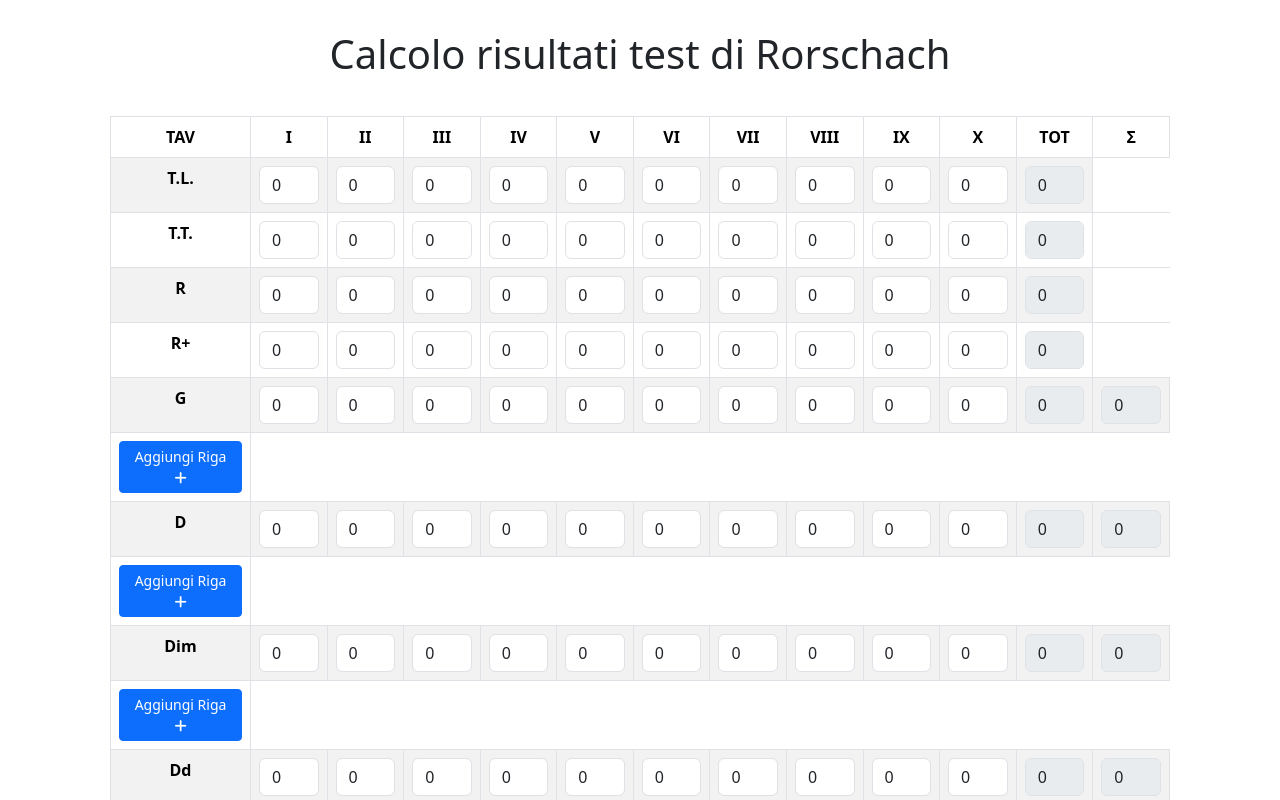
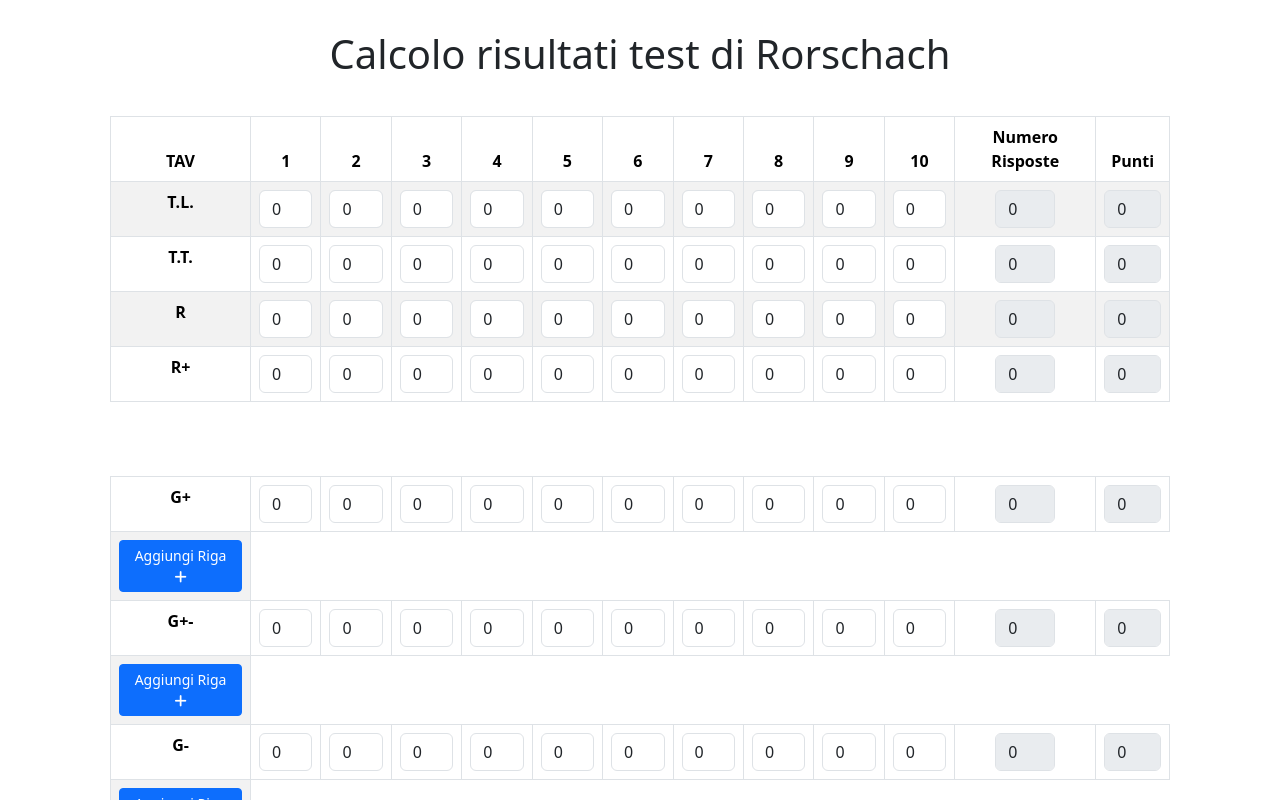
Before and after one commit to Iridion-github/rorschach, a React (Create React App) app in the folder my-app/: page / in a window 1280 px wide. Shown: the top 800 px of the page. Built offline with nearby package versions, Linux system fonts and the light colour scheme.

Commit message:
Fix some issues, add possibility of deleting rows

```diff
--- a/my-app/src/App.css
+++ b/my-app/src/App.css
@@ -87,3 +87,13 @@
 .reset-btn {
   margin-left: 5px;
 }
+
+.table-divider {
+  height: 75px;
+  width: 100%;
+}
+
+.delete-row-btn {
+  position: absolute;
+  left: 30px;
+}
--- a/my-app/src/App.tsx
+++ b/my-app/src/App.tsx
@@ -14,6 +14,7 @@ interface RowType {
   instances: number[];
   hasSigma?: boolean;
   canAddRow?: boolean;
+  canDelete?: boolean;
 }
 
 const insertAt = (array: any[], index: number, ...elementsArray: any[]) => {
@@ -36,50 +37,49 @@ const getPercentage = (partialValue: number, totalValue: number): number => {
 };
 
 function App() {
-  //todo: tot, % e Sigma sicuramente devono essere campi read-only autosettati.
-  const [firstTableCols] = useState(['TAV', 'I', 'II', 'III', 'IV', 'V', 'VI', 'VII', 'VIII', 'IX', 'X', 'TOT', 'Σ']);
-  const [secondTableCols] = useState(['TAV', 'I', 'II', 'III', 'IV', 'V', 'VI', 'VII', 'VIII', 'IX', 'X', 'TOT', '%']);
+  const [firstTableCols] = useState(['TAV', '1', '2', '3', '4', '5', '6', '7', '8', '9', '10', 'Numero Risposte', 'Punti']);
+  const [secondTableCols] = useState(['TAV', '1', '2', '3', '4', '5', '6', '7', '8', '9', '10', 'Numero Risposte', 'Punti']);
 
   const firstTableRowsInitialValue = useMemo(() => [
-    { id: '0', label: 'T.L.', section: 0, power: 0, instances: getInitialInstances(firstTableCols.length) },
-    { id: '1', label: 'T.T.', section: 0, power: 0, instances: getInitialInstances(firstTableCols.length) },
-    { id: '2', label: 'R', section: 0, power: 0, instances: getInitialInstances(firstTableCols.length) },
-    { id: '3', label: 'R+', section: 0, power: 0, instances: getInitialInstances(firstTableCols.length) },
-    { id: '4', label: 'G', hasSigma: true, canAddRow: true, section: 1, power: 0, instances: getInitialInstances(firstTableCols.length) },
+    { id: '0', label: 'T.L.', hasSigma: true, section: 0, power: 0, instances: getInitialInstances(firstTableCols.length) },
+    { id: '1', label: 'T.T.', hasSigma: true, section: 0, power: 0, instances: getInitialInstances(firstTableCols.length) },
+    { id: '2', label: 'R', hasSigma: true, section: 0, power: 0, instances: getInitialInstances(firstTableCols.length) },
+    { id: '3', label: 'R+', hasSigma: true, section: 0, power: 1, instances: getInitialInstances(firstTableCols.length) },
+    { id: '4.1', label: 'G+', hasSigma: true, canAddRow: true, section: 1, power: 1, instances: getInitialInstances(firstTableCols.length) },
+    { id: '4.2', label: 'G+-', hasSigma: true, canAddRow: true, section: 1, power: 0.5, instances: getInitialInstances(firstTableCols.length) },
+    { id: '4.3', label: 'G-', hasSigma: true, canAddRow: true, section: 1, power: 0, instances: getInitialInstances(firstTableCols.length) },
     { id: '5', label: 'D', hasSigma: true, canAddRow: true, section: 1, power: 0, instances: getInitialInstances(firstTableCols.length) },
     { id: '6', label: 'Dim', hasSigma: true, canAddRow: true, section: 1, power: 0, instances: getInitialInstances(firstTableCols.length) },
     { id: '7', label: 'Dd', hasSigma: true, canAddRow: true, section: 1, power: 0, instances: getInitialInstances(firstTableCols.length) },
     { id: '8', label: 'Di', hasSigma: true, section: 1, power: 0, instances: getInitialInstances(firstTableCols.length) },
     { id: '9', label: 'Dr', hasSigma: true, section: 1, power: 0, instances: getInitialInstances(firstTableCols.length) },
-    { id: '10', label: 'TOT', hasSigma: true, section: 1, power: 0, instances: getInitialInstances(firstTableCols.length) },
     { id: '11', label: 'F+', hasSigma: true, section: 2, power: 1, instances: getInitialInstances(firstTableCols.length) },
     { id: '12', label: 'F±', hasSigma: true, section: 2, power: 0.5, instances: getInitialInstances(firstTableCols.length) },
     { id: '13', label: 'F-', hasSigma: true, section: 2, power: 0, instances: getInitialInstances(firstTableCols.length) },
-    { id: '14', label: 'M', section: 2, power: 1, instances: getInitialInstances(firstTableCols.length) },
-    { id: '15', label: 'FC', section: 2, power: 1, instances: getInitialInstances(firstTableCols.length) },
-    { id: '15.1', label: 'FC’b', section: 2, power: 0, instances: getInitialInstances(firstTableCols.length) },
-    { id: '15.2', label: 'c’bF', section: 2, power: 0, instances: getInitialInstances(firstTableCols.length) },
-    { id: '15.3', label: 'C’b', section: 2, power: 0, instances: getInitialInstances(firstTableCols.length) },
-    { id: '16', label: 'CF', section: 2, power: 0.5, instances: getInitialInstances(firstTableCols.length) },
-    { id: '17', label: 'C', canAddRow: true, section: 2, power: 0, instances: getInitialInstances(firstTableCols.length) },
-    { id: '18', label: 'CLOB*', canAddRow: true, section: 2, power: 0, instances: getInitialInstances(firstTableCols.length) },
-    { id: '19', label: 'TOT.', section: 2, power: 0, instances: getInitialInstances(firstTableCols.length) },
+    { id: '14', label: 'M', hasSigma: true, section: 2, power: 1, instances: getInitialInstances(firstTableCols.length) },
+    { id: '15', label: 'FC', hasSigma: true, section: 2, power: 1, instances: getInitialInstances(firstTableCols.length) },
+    { id: '15.1', label: 'FC’b', hasSigma: true, section: 2, power: 0, instances: getInitialInstances(firstTableCols.length) },
+    { id: '15.2', label: 'c’bF', hasSigma: true, section: 2, power: 0, instances: getInitialInstances(firstTableCols.length) },
+    { id: '15.3', label: 'C’b', hasSigma: true, section: 2, power: 0, instances: getInitialInstances(firstTableCols.length) },
+    { id: '16', label: 'CF', hasSigma: true, section: 2, power: 0.5, instances: getInitialInstances(firstTableCols.length) },
+    { id: '17', label: 'C', hasSigma: true, canAddRow: true, section: 2, power: 0, instances: getInitialInstances(firstTableCols.length) },
+    { id: '18', label: 'CLOB*', hasSigma: true, canAddRow: true, section: 2, power: 0, instances: getInitialInstances(firstTableCols.length) },
   ], [firstTableCols.length]);
   const [firstTableRows, setFirstTableRows] = useState<RowType[]>(firstTableRowsInitialValue);
 
   const secondTableRowsInitialValue = useMemo(() => [
-    { id: '20', label: 'MA', section: 0, power: 0, instances: getInitialInstances(secondTableCols.length) },
-    { id: '21', label: 'mi', section: 0, power: 0, instances: getInitialInstances(secondTableCols.length) },
-    { id: '22', label: 'PM | M’P’', section: 0, power: 0, instances: getInitialInstances(secondTableCols.length) },
-    { id: '23', label: 'Ef', section: 0, power: 0, instances: getInitialInstances(secondTableCols.length) },
-    { id: '24', label: 'Mr', section: 0, power: 0, instances: getInitialInstances(secondTableCols.length) },
-    { id: '25', label: 'Fc | cF | c', section: 0, power: 0, instances: getInitialInstances(secondTableCols.length) },
-    { id: '26.1', label: 'FC’n+', section: 0, power: 1, instances: getInitialInstances(secondTableCols.length) },
-    { id: '26.2', label: 'C’nF+-', section: 0, power: 0.5, instances: getInitialInstances(secondTableCols.length) },
-    { id: '26.3', label: 'C’n-', section: 0, power: 0, instances: getInitialInstances(secondTableCols.length) },
-    { id: '27.1', label: 'F(C)+', section: 0, power: 1, instances: getInitialInstances(secondTableCols.length) },
-    { id: '27.2', label: 'F(C)+-', section: 0, power: 0.5, instances: getInitialInstances(secondTableCols.length) },
-    { id: '27.3', label: 'F(C)-', section: 0, power: 0, instances: getInitialInstances(secondTableCols.length) },
+    { id: '20', label: 'MA', hasSigma: true, section: 0, power: 0, instances: getInitialInstances(secondTableCols.length) },
+    { id: '21', label: 'mi', hasSigma: true, section: 0, power: 0, instances: getInitialInstances(secondTableCols.length) },
+    { id: '22', label: 'PM | M’P’', hasSigma: true, section: 0, power: 0, instances: getInitialInstances(secondTableCols.length) },
+    { id: '23', label: 'Ef', hasSigma: true, section: 0, power: 0, instances: getInitialInstances(secondTableCols.length) },
+    { id: '24', label: 'Mr', hasSigma: true, section: 0, power: 0, instances: getInitialInstances(secondTableCols.length) },
+    { id: '25', label: 'Fc | cF | c', hasSigma: true, section: 0, power: 0, instances: getInitialInstances(secondTableCols.length) },
+    { id: '26.1', label: 'FC’n+', hasSigma: true, section: 0, power: 1, instances: getInitialInstances(secondTableCols.length) },
+    { id: '26.2', label: 'C’nF+-', hasSigma: true, section: 0, power: 0.5, instances: getInitialInstances(secondTableCols.length) },
+    { id: '26.3', label: 'C’n-', hasSigma: true, section: 0, power: 0, instances: getInitialInstances(secondTableCols.length) },
+    { id: '27.1', label: 'F(C)+', hasSigma: true, section: 0, power: 1, instances: getInitialInstances(secondTableCols.length) },
+    { id: '27.2', label: 'F(C)+-', hasSigma: true, section: 0, power: 0.5, instances: getInitialInstances(secondTableCols.length) },
+    { id: '27.3', label: 'F(C)-', hasSigma: true, section: 0, power: 0, instances: getInitialInstances(secondTableCols.length) },
     { id: '28', label: 'V', hasSigma: true, section: 1, power: 0.5, instances: getInitialInstances(secondTableCols.length) },
     { id: '28', label: '(V)', hasSigma: true, section: 1, power: 0.5, instances: getInitialInstances(secondTableCols.length) },
     { id: '28', label: 'Sommatoria V', hasSigma: true, section: 1, power: 0.5, instances: getInitialInstances(secondTableCols.length) },
@@ -100,7 +100,6 @@ function App() {
     { id: '35.3', label: 'Arald', hasSigma: true, canAddRow: false, section: 1, power: 1, instances: getInitialInstances(secondTableCols.length) },
     { id: '35.4', label: 'Ark', hasSigma: true, canAddRow: false, section: 1, power: 1, instances: getInitialInstances(secondTableCols.length) },
     { id: '35.5', label: 'Astr', hasSigma: true, canAddRow: false, section: 1, power: 1, instances: getInitialInstances(secondTableCols.length) },
-    { id: '36', label: 'TOT.', hasSigma: true, section: 2, power: 0, instances: getInitialInstances(secondTableCols.length) },
     { id: '37', label: 'CHOC', hasSigma: true, section: 2, power: 0, instances: getInitialInstances(secondTableCols.length) },
     { id: '38', label: 'FENOMENI SPECIALI', hasSigma: true, section: 2, power: 0, instances: getInitialInstances(secondTableCols.length) },
   ], [secondTableCols.length]);
@@ -217,16 +216,15 @@ function App() {
     const differential = row.hasSigma ? 0 : 1;
     for (let i = 0; i < amount - differential; i++) {
       const currentCol = columns[i + 1];
-      const readOnly = currentCol === '%' || currentCol === 'TOT' || currentCol === 'Σ';
-      // todo: iridion - per ora la logica che segue considera che TOT rappresenti il numero di risposte, e Sigma rappresenti il power totale della row
+      const readOnly = currentCol === 'Numero Risposte' || currentCol === 'Punti';
       let updatingValue = undefined;
-      if (currentCol === 'TOT') {
+      if (currentCol === 'Numero Risposte') {
         const isInFirstTable = firstTableRows.find(el => el.id === row.id);
         const target = isInFirstTable ? firstTableRows.find(r => r.id === row.id) : secondTableRows.find(r => r.id === row.id);
         const sumOfInstances = target?.instances.reduce((partialSum, a) => partialSum + a, 0);
         updatingValue = sumOfInstances;
       }
-      if (currentCol === 'Σ') {
+      if (currentCol === 'Punti') {
         const isInFirstTable = firstTableRows.find(el => el.id === row.id);
         const target = isInFirstTable ? firstTableRows.find(r => r.id === row.id) : secondTableRows.find(r => r.id === row.id);
         const rowPower = target ? target.instances.reduce((partialSum, a) => partialSum + a, 0) * (row.power ?? 0) : 0;
@@ -258,7 +256,7 @@ function App() {
     const targetArr = isInFirstTable ? firstTableRows : secondTableRows;
     const updateFunc = isInFirstTable ? setFirstTableRows : setSecondTableRows;
     const targetIndex = targetArr.findIndex(el => el.label === row.label);
-    const newRow = { ...row, canAddRow: false, id: Date.now().toString() };
+    const newRow = { ...row, canAddRow: false, id: Date.now().toString(), canDelete: true };
     const updatedRows = [...targetArr];
     insertAt(updatedRows, targetIndex, newRow);
     updateFunc(updatedRows);
@@ -307,10 +305,22 @@ function App() {
     return row.canAddRow ? extraRowBtn : '';
   }, [addRow, onCreateCustomInput, getOptions, onSelectOptions, possibleExtraFields]);
 
+  const deleteRow = useCallback((rowId: string) => {
+    const isInFirstTable = firstTableRows.find(el => el.id === rowId);
+    if (isInFirstTable) {
+      const updatedRows = firstTableRows.filter(row => row.id !== rowId);
+      setFirstTableRows(updatedRows);
+    } else {
+      const updatedRows = secondTableRows.filter(row => row.id !== rowId);
+      setSecondTableRows(updatedRows);
+    }
+  }, [firstTableRows, secondTableRows]);
+
   const getTableRows = useCallback((rows: RowType[], cols: string[]) => {
     const result = rows.map((row, index) => {
       return (
         <React.Fragment key={row + '-' + index}>
+          {row.canDelete && <Button className="delete-row-btn" size="sm" variant="danger" onClick={() => deleteRow(row.id)}><i className="fa-solid fa-trash-can"></i></Button>}
           <tr key={row + '-' + index}>
             <th key='firstCell' className='fixed-width-cell'>{row.label}</th>
             {getTDs(firstTableCols.length - 1, row, cols)}
@@ -321,9 +331,7 @@ function App() {
     }
     );
     return result;
-  }, [firstTableCols.length, getExtraRowButton, getTDs]);
-
-
+  }, [firstTableCols.length, getExtraRowButton, getTDs, deleteRow]);
 
   const calculateResults = useCallback(() => {
     const fusedTablesRows = [...firstTableRows, ...secondTableRows];
@@ -363,7 +371,9 @@ function App() {
           </thead>
           <tbody>
             {getTableRows(firstTableRows.filter(el => el.section === 0), firstTableCols)}
+            <tr key='divider1' className="table-divider"></tr>
             {getTableRows(firstTableRows.filter(el => el.section === 1), firstTableCols)}
+            <tr key='divider2' className="table-divider"></tr>
             {getTableRows(firstTableRows.filter(el => el.section === 2), firstTableCols)}
           </tbody>
         </Table>
```
